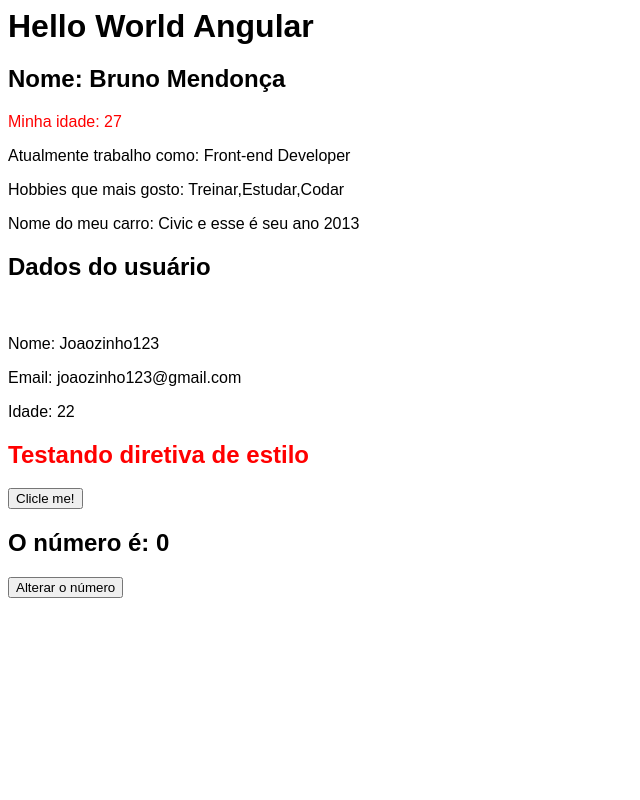
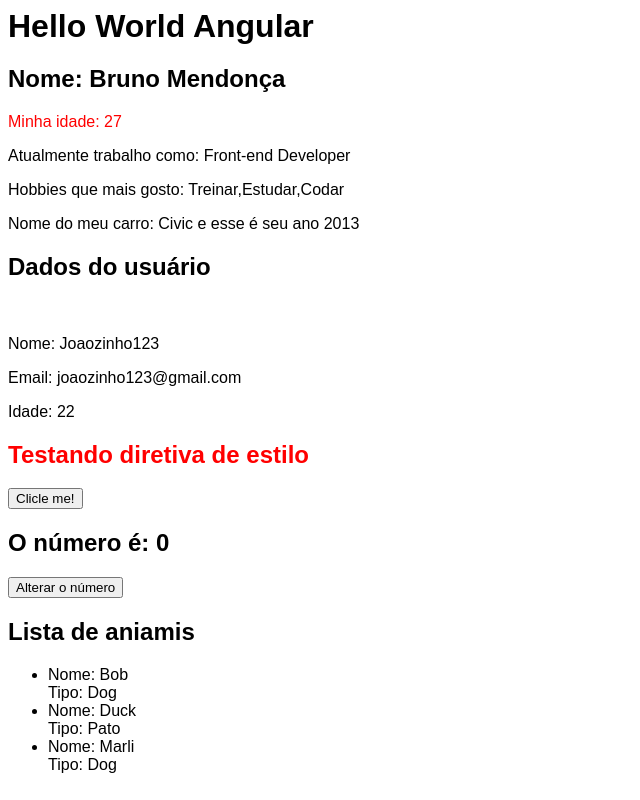
Before and after one commit to devbrunomendoncatotvs/Roadmap-Front-end, an Angular app in the folder angular/: page / in a window 1280 px wide. Shown: the whole page, without its empty margins (0-640 px from the left). Built offline with nearby package versions, Linux system fonts and the light colour scheme.

Commit message:
add branch 10_render_list

```diff
--- a/angular/src/app/app.html
+++ b/angular/src/app/app.html
@@ -6,4 +6,5 @@
   <app-if-render></app-if-render>
   <app-events></app-events>
   <app-emitter></app-emitter>
+  <app-render-list></app-render-list>
 </main>
--- /dev/null
+++ b/angular/src/app/components/render-list/render-list.html
@@ -0,0 +1,9 @@
+<div>
+  <h2>Lista de aniamis</h2>
+  <ul>
+    <li *ngFor="let animal of listAnimals">
+      Nome: {{animal.name}} <br />
+      Tipo: {{animal.type}}
+    </li>
+  </ul>
+</div>
--- /dev/null
+++ b/angular/src/app/components/render-list/render-list.ts
@@ -0,0 +1,18 @@
+import { Component } from '@angular/core';
+import { NgFor } from '@angular/common';
+
+@Component({
+  selector: 'app-render-list',
+  imports: [NgFor],
+  templateUrl: './render-list.html',
+  styleUrl: './render-list.css',
+})
+export class RenderList {
+  constructor() {}
+
+  listAnimals = [
+    { name: 'Bob', type: 'Dog' },
+    { name: 'Duck', type: 'Pato' },
+    { name: 'Marli', type: 'Dog' },
+  ];
+}
```
Also changed, not shown: angular/src/app/app.ts (+10 -1 lines), angular/src/app/components/render-list/render-list.css (added), 1 other file (tests, documents, lock files or other folders).
